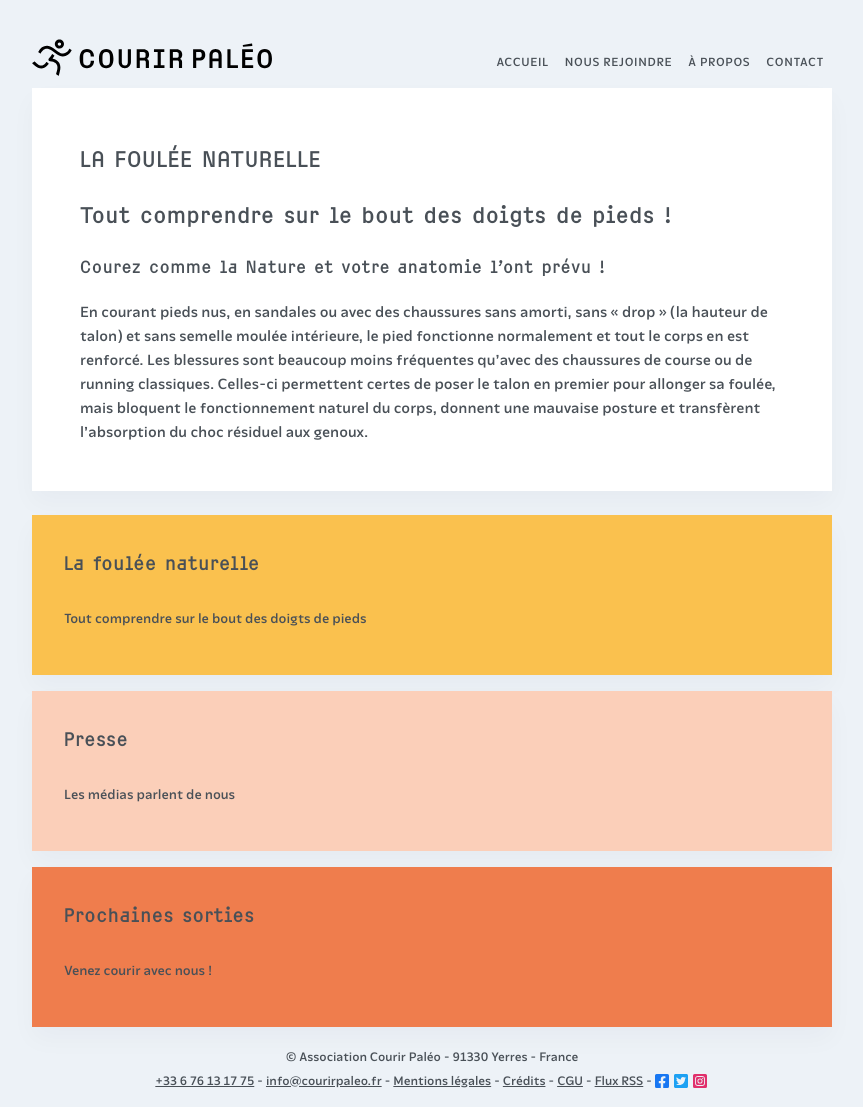
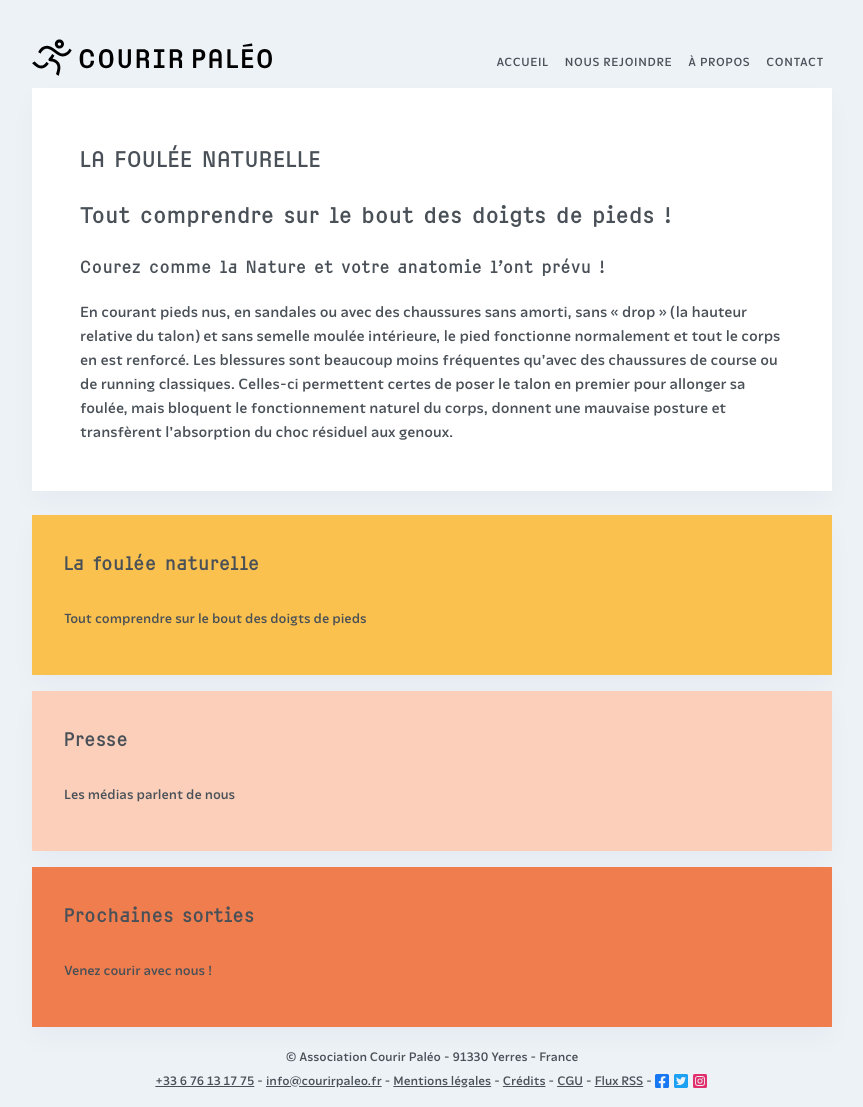
Before and after one commit to courirpaleo/courirpaleo.github.io, a Jekyll site: the page built from _pages-secondary/foulee-naturelle.md, in a window 1280 px wide. Shown: the whole page, without its empty margins (208-1071 px from the left). Built offline with Jekyll 4.4.1, drawn with Linux system fonts in a browser that asks for light colours; some web fonts are replaced.

Commit message:
Update foulee-naturelle.md

```diff
--- a/_pages-secondary/foulee-naturelle.md
+++ b/_pages-secondary/foulee-naturelle.md
@@ -9,4 +9,4 @@
 
 ### Courez comme la Nature et votre anatomie l'ont prévu !
 
-En courant pieds nus, en sandales ou avec des chaussures sans amorti, sans «&nbsp;drop&nbsp;» (la hauteur de talon) et sans semelle moulée intérieure, le pied fonctionne normalement et tout le corps en est renforcé. Les blessures sont beaucoup moins fréquentes qu'avec des chaussures de course ou de running classiques. Celles-ci permettent certes de poser le talon en premier pour allonger sa foulée, mais bloquent le fonctionnement naturel du corps, donnent une mauvaise posture et transfèrent l'absorption du choc résiduel aux genoux.
+En courant pieds nus, en sandales ou avec des chaussures sans amorti, sans «&nbsp;drop&nbsp;» (la hauteur relative du talon) et sans semelle moulée intérieure, le pied fonctionne normalement et tout le corps en est renforcé. Les blessures sont beaucoup moins fréquentes qu'avec des chaussures de course ou de running classiques. Celles-ci permettent certes de poser le talon en premier pour allonger sa foulée, mais bloquent le fonctionnement naturel du corps, donnent une mauvaise posture et transfèrent l'absorption du choc résiduel aux genoux.
```
